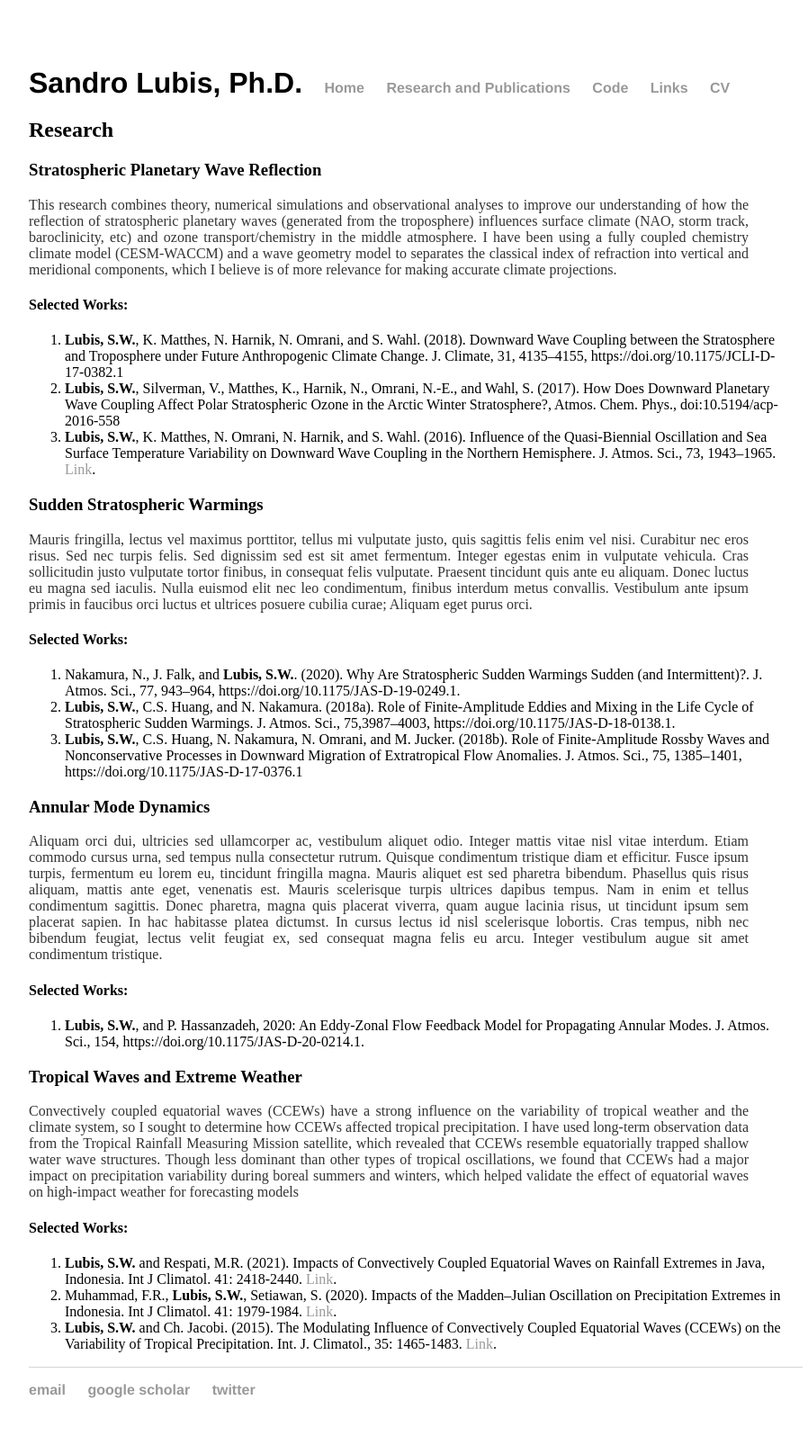
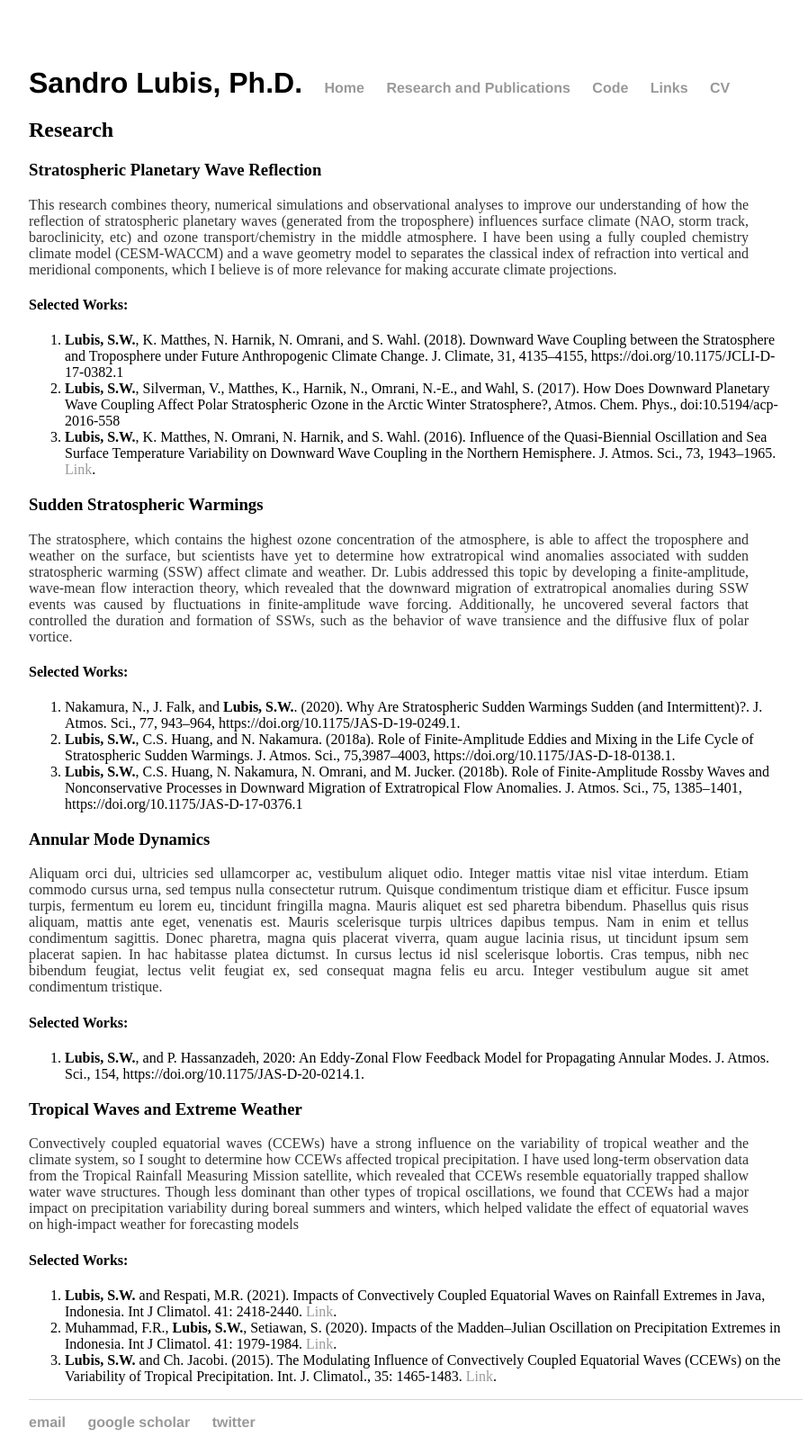
Before and after one commit to sandrolubis/sandrolubis.github.io, a Jekyll site: the page built from research/index.html, in a window 1280 px wide. Shown: the whole page at 90% size, without its empty margins (276-1174 px from the left). Built offline with Jekyll 4.4.1, drawn with Linux system fonts in a browser that asks for light colours; before the commit the page ends 1570 px from its top, so only the background shows below that.

Commit message:
Update index.html

```diff
--- a/research/index.html
+++ b/research/index.html
@@ -21,7 +21,10 @@ title: Research Interests | Sandro Lubis
 
 
 			<h3>Sudden Stratospheric Warmings</h3>
-			<p><font size=3>Mauris fringilla, lectus vel maximus porttitor, tellus mi vulputate justo, quis sagittis felis enim vel nisi. Curabitur nec eros risus. Sed nec turpis felis. Sed dignissim sed est sit amet fermentum. Integer egestas enim in vulputate vehicula. Cras sollicitudin justo vulputate tortor finibus, in consequat felis vulputate. Praesent tincidunt quis ante eu aliquam. Donec luctus eu magna sed iaculis. Nulla euismod elit nec leo condimentum, finibus interdum metus convallis. Vestibulum ante ipsum primis in faucibus orci luctus et ultrices posuere cubilia curae; Aliquam eget purus orci.</font></p>
+			<p><font size=3>  The stratosphere, which contains the highest ozone concentration of the atmosphere, is able to affect the troposphere and weather on the surface,
+				but scientists have yet to determine how extratropical wind anomalies associated with sudden stratospheric warming (SSW) affect climate and weather.
+				Dr. Lubis addressed this topic by developing a finite-amplitude, wave-mean flow interaction theory, which revealed that the downward migration of extratropical anomalies during SSW events was caused by fluctuations in finite-amplitude wave forcing. Additionally, he uncovered several factors that
+				controlled the duration and formation of SSWs, such as the behavior of wave transience and the diffusive flux of polar vortice.</font></p>
 			<h4>Selected Works:</h4>
 			<ol>
 			  <li>Nakamura, N., J. Falk, and <b>Lubis, S.W.</b>. (2020). Why Are Stratospheric Sudden Warmings Sudden (and Intermittent)?.
```
